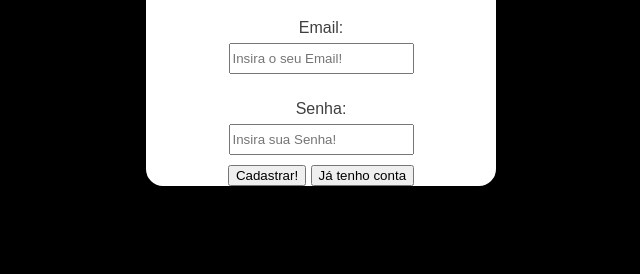
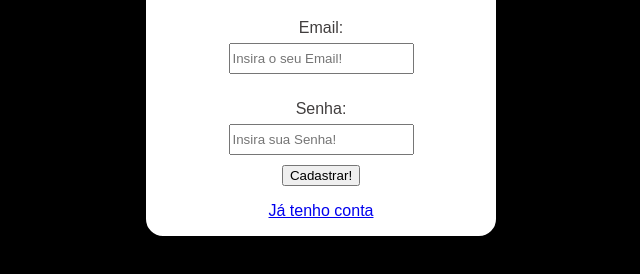
Before and after one commit to ViniciusOdorizziHoppe/PaginaCadastro, a plain HTML site: page HTML/Cadastro.html in a window 1280 px wide. Shown: the part 172-446 px from the top of the page, without its empty margins (465-1105 px from the left). Drawn offline with Linux system fonts and the light colour scheme; a web font is replaced by a local one.

Commit message:
adição do <form> no HTML cadastro pra utilizar do "submit"

```diff
--- a/HTML/Cadastro.html
+++ b/HTML/Cadastro.html
@@ -12,15 +12,16 @@
 <body>
 
     <div class="cadastro">
-
-            <h1>Faça o seu Cadastro!</h1>
+         <h1>Faça o seu Cadastro!</h1>
+        <form action="/cadastro" method="post">
             <p>Email:</p>
             <input type="email" name="email" id="email" placeholder="Insira o seu Email!" required>
             <p>Senha:</p>
             <input type="password" name="senha" id="senha" placeholder="Insira sua Senha!" required>
             <br>
-            <button class="botão" onclick="CadastroUsuario()"> Cadastrar!</button>
-            <button class="botaoConta" onclick= "PáginaDeLogin()">Já tenho conta</button>
+            <button class="botão" type="submit"> Cadastrar!</button>
+        </form>
+        <p><a href="/PaginaCadastro/HTML/Login.html">Já tenho conta</a></p>
     </div>
 
 
```
